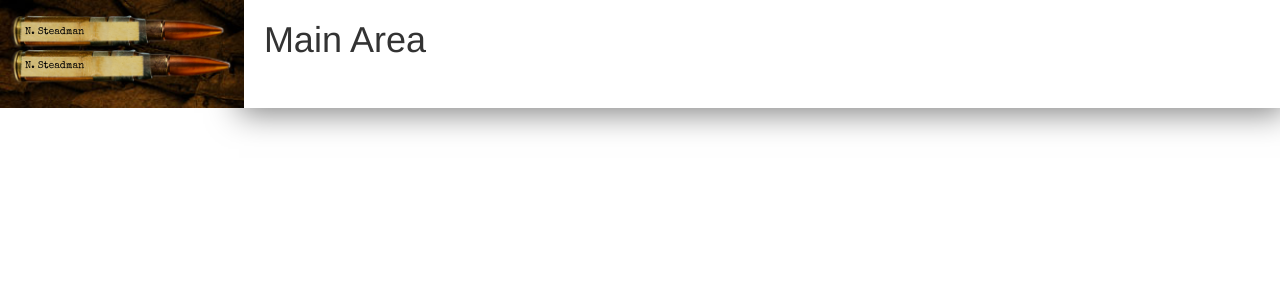
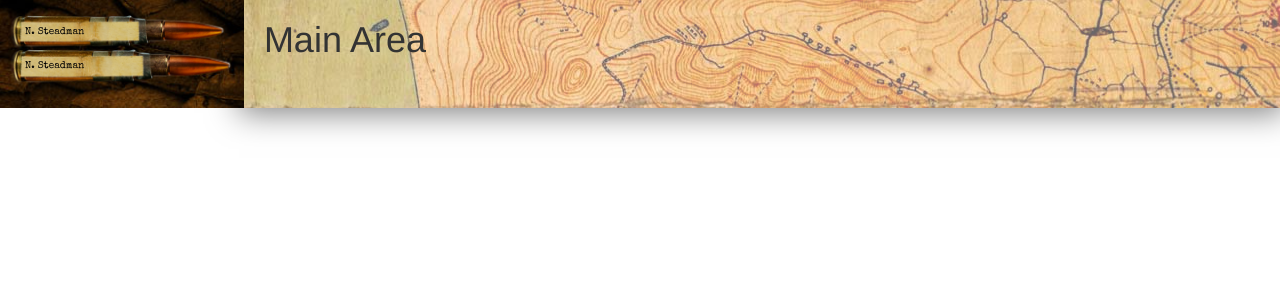
Before and after one commit to wbhs-oba/ww1, a PHP site: page / in a window 1280 px wide. Shown: the top 300 px of the page. Run offline with PHP 8.4, Linux system fonts and the light colour scheme; some libraries are stand-ins or nearby versions.

Commit message:
Styled main area

```diff
--- a/css/styles.css
+++ b/css/styles.css
@@ -7,11 +7,26 @@
 }
 
 .main {
+    /*To allow for image background*/
+    position: relative;
+    overflow: hidden;
     background-color: white;
     min-height: 100%;
     z-index: 100;
     -webkit-box-shadow: 0 0 30px 5px rgba(0,0,0,0.5);
     box-shadow: 0 0 30px 5px rgba(0,0,0,0.5);
+}
+
+.main .bg {
+    background-image: url(../img/gallipoli-web.jpg);
+    background-position: center left;
+    position: absolute;
+    left: 0;
+    top: 0;
+    width: 100%;
+    height: 100%;
+    opacity: 0.6;
+    z-index: -10;
 }
 
 /*Bullet*/
--- a/index.html
+++ b/index.html
@@ -26,7 +26,10 @@
                 </ul>
             </div>
             <div class="main">
-                <h1>Main Area</h1>
+                <div class="bg"></div>
+                <div class="content">
+                    <h1>Main Area</h1>
+                </div>
             </div>
         </div>
         <script>
```
Also changed, not shown: img/gallipoli-web.jpg (added).
